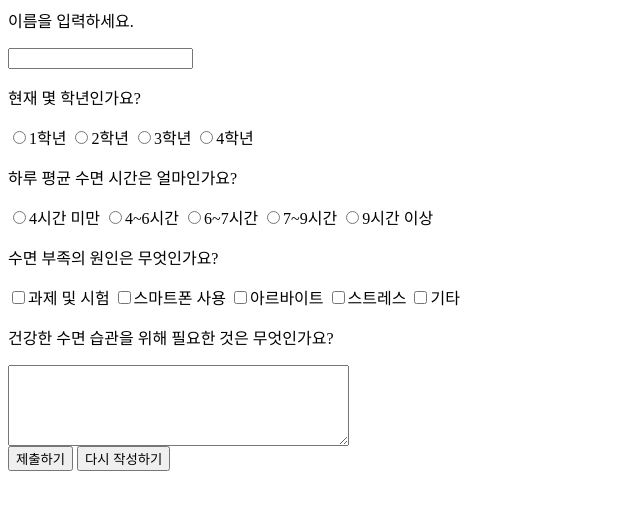
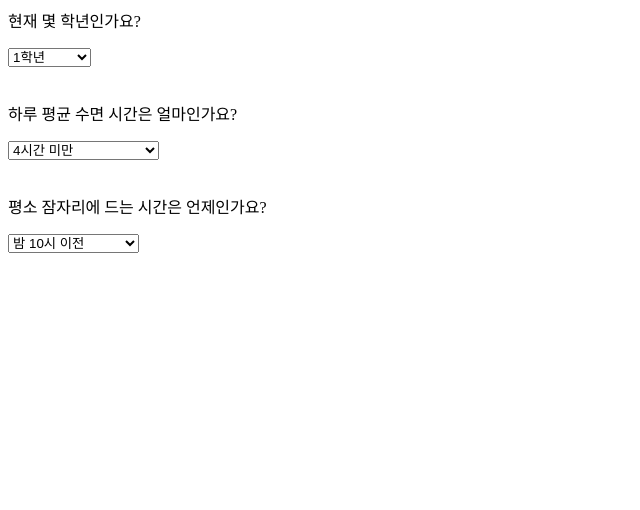
Before and after one commit to HYUN722/web-practice, a plain HTML site: page 입력화면.html in a window 1280 px wide. Shown: the whole page, without its empty margins (0-640 px from the left). Drawn offline with Linux system fonts and the light colour scheme.

Commit message:
Update 입력화면.html

```diff
--- a/입력화면.html
+++ b/입력화면.html
@@ -1,42 +1,39 @@
 <html>
 <body>
     <form>
-        <!-- 수면 습관 설문조사 -->
-
-        <!-- 이름 입력 -->
-        <p>이름을 입력하세요.</p>
-        <input type="text" name="name"><br>
-
         <!-- 학년 선택 -->
         <p>현재 몇 학년인가요?</p>
-        <input type="radio" name="grade" value="1학년">1학년
-        <input type="radio" name="grade" value="2학년">2학년
-        <input type="radio" name="grade" value="3학년">3학년
-        <input type="radio" name="grade" value="4학년">4학년<br>
+        <select name="grade">
+            <option>1학년</option>
+            <option>2학년</option>
+            <option>3학년</option>
+            <option>4학년</option>
+            <option>5학년 이상</option>
+        </select>
 
-        <!-- 하루 평균 수면 시간 -->
+        <br><br>
+
+        <!-- 수면 시간 선택 -->
         <p>하루 평균 수면 시간은 얼마인가요?</p>
-        <input type="radio" name="sleep" value="4시간 미만">4시간 미만
-        <input type="radio" name="sleep" value="4~6시간">4~6시간
-        <input type="radio" name="sleep" value="6~7시간">6~7시간
-        <input type="radio" name="sleep" value="7~9시간">7~9시간
-        <input type="radio" name="sleep" value="9시간 이상">9시간 이상<br>
+        <select name="sleep">
+            <option>4시간 미만</option>
+            <option>4시간 이상~6시간 미만</option>
+            <option>6시간 이상~7시간 미만</option>
+            <option>7시간 이상~9시간 미만</option>
+            <option>9시간 이상</option>
+        </select>
 
-        <!-- 수면 습관 체크 -->
-        <p>수면 부족의 원인은 무엇인가요?</p>
-        <input type="checkbox" name="cause" value="과제">과제 및 시험
-        <input type="checkbox" name="cause" value="스마트폰">스마트폰 사용
-        <input type="checkbox" name="cause" value="아르바이트">아르바이트
-        <input type="checkbox" name="cause" value="스트레스">스트레스
-        <input type="checkbox" name="cause" value="기타">기타<br>
+        <br><br>
 
-        <!-- 의견 입력 -->
-        <p>건강한 수면 습관을 위해 필요한 것은 무엇인가요?</p>
-        <textarea name="opinion" rows="5" cols="40"></textarea><br>
-
-        <!-- 버튼 -->
-        <input type="submit" value="제출하기">
-        <input type="reset" value="다시 작성하기">
+        <!-- 취침 시간 선택 -->
+        <p>평소 잠자리에 드는 시간은 언제인가요?</p>
+        <select name="bedtime">
+            <option>밤 10시 이전</option>
+            <option>밤 10시~자정 이전</option>
+            <option>자정~새벽 2시 이전</option>
+            <option>새벽 2시~4시 이전</option>
+            <option>새벽 4시 이후</option>
+        </select>
     </form>
 </body>
 </html>
```
